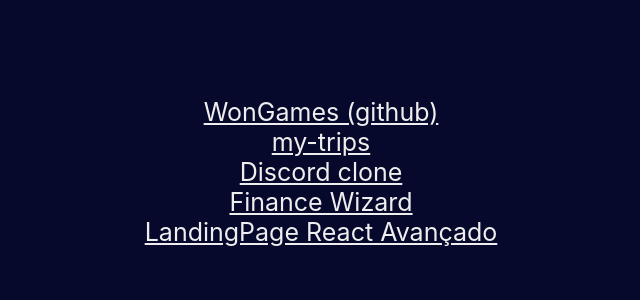
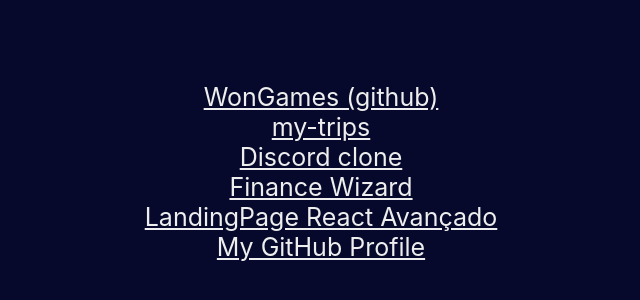
Before and after one commit to carlosberti/my-site, a Next.js app: page / in a window 1280 px wide. Shown: the part 228-528 px from the top of the page, without its empty margins (319-959 px from the left). Built offline with nearby package versions, Linux system fonts and the light colour scheme.

Commit message:
feat: add github profile link

```diff
--- a/src/pages/index.tsx
+++ b/src/pages/index.tsx
@@ -25,6 +25,10 @@ export function getStaticProps() {
     {
       name: 'LandingPage React Avançado',
       url: 'https://landingpage-react-avancado.carlosberti.dev/'
+    },
+    {
+      name: 'My GitHub Profile',
+      url: 'https://github.com/carlosberti'
     }
   ]
 
```
